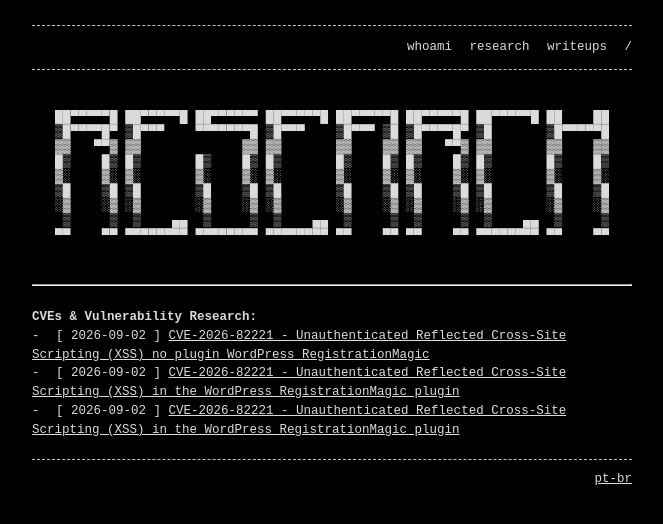
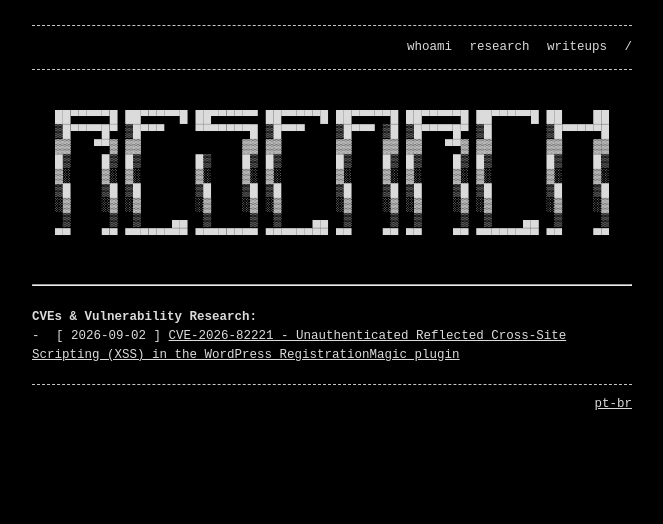
Before and after one commit to gabrielftanaka/tanaka.zone, a Jekyll site: the page built from en/research.md, in a window 1280 px wide. Shown: the top 524 px of the page, without its empty margins (308-971 px from the left). Built offline with Jekyll 4.4.1, drawn with Linux system fonts in a browser that asks for light colours.

Commit message:
fix bugs

````diff
--- a/_posts/2026-09-02-CVE-2026-82221.md
+++ b/_posts/2026-09-02-CVE-2026-82221.md
@@ -81,8 +81,6 @@ $data->active_tab_index = $distinct
     : (isset($request->req['rm_tab']) ? (int) $request->req['rm_tab'] : 0);
 ```
 
-<b>
-
 O campo `active_tab_index`, proveniente diretamente da entrada do usuário, deveria ter sido normalizado pela classe central de sanitização do plugin, `includes/class_rm_sanitizer.php`. No entanto, `activetab` não constava na allowlist de parâmetros forçados para inteiro via `absint()`:
 
 ```php
@@ -96,16 +94,13 @@ if (in_array($key, array(
 }
 ```
 
-<b>
-
-Como consequência, o valor chega intacto ao sink, dentro dos templates de renderização, onde é impresso **sem aspas**, como literal numérico, dentro de um bloco `<script>`:
+Como consequência, o valor chega intacto ao sink, dentro dos templates de renderização, onde é impresso **sem aspas**, como literal numérico, dentro de um bloco ```<script>```:
 
 ```php
 // v6.0.9.8 (vulnerável) — template_rm_registrations_view.php
 activeTabIndex: <?php echo esc_html($data->active_tab_index); ?>
 ```
 
-<b>
 
 
 ```php
@@ -116,9 +111,7 @@ redirecttosametab(<?php echo wp_kses_post((string)$data->active_tab_index); ?>);
 ```
 
 
-<b>
-
-O ponto central da falha é que `esc_html()` e `wp_kses_post()` são funções de *encoding* voltadas para **contexto HTML** — neutralizam apenas `< > & " '`. O sink real, entretanto, é um **literal JavaScript sem delimitadores de string**. Nesse contexto, caracteres como `;`, `(`, `)`, `/` e espaço não são neutralizados por essas funções, permitindo que o valor refletido encerre a expressão numérica esperada pelo parser JavaScript e injete código arbitrário controlado pelo atacante.
+O ponto central da falha é que `esc_html()` e `wp_kses_post()` são funções de *encoding* voltadas para **contexto HTML**, neutralizam apenas `< > & " '`. O sink real, entretanto, é um **literal JavaScript sem delimitadores de string**. Nesse contexto, caracteres como `;`, `(`, `)`, `/` e espaço não são neutralizados por essas funções, permitindo que o valor refletido encerre a expressão numérica esperada pelo parser JavaScript e injete código arbitrário controlado pelo atacante.
 
 ---
 
@@ -195,7 +188,7 @@ A Metagauss corrigiu essa vulnerabilidade na versão **6.0.9.9**, publicada em 2
 
 <b>
 
-A correção implementa uma abordagem em camadas para mitigar a vulnerabilidade. Inicialmente, o parâmetro `activetab` passa a integrar a allowlist de campos normalizados pelo sanitizador central, sendo convertido para inteiro logo na entrada da requisição. Em seguida, o controller passou a validar explicitamente, via `is_numeric()`, que o valor recebido é numérico antes de convertê-lo com `absint()`. Por fim, nos templates — o sink real do problema —, a função de escaping HTML foi substituída por `absint()`, adequada ao contexto de literal numérico dentro de JavaScript. Dessa forma, qualquer tentativa de inserir marcações HTML ou expressões JavaScript no lugar do índice de aba é automaticamente convertida para um valor inteiro, eliminando por completo o vetor de exploração da vulnerabilidade, independentemente da camada em que a validação seja observada.
+A correção implementa uma abordagem em camadas para mitigar a vulnerabilidade. Inicialmente, o parâmetro `activetab` passa a integrar a allowlist de campos normalizados pelo sanitizador central, sendo convertido para inteiro logo na entrada da requisição. Em seguida, o controller passou a validar explicitamente, via `is_numeric()`, que o valor recebido é numérico antes de convertê-lo com `absint()`. Por fim, nos templates, o sink real do problema, a função de escaping HTML foi substituída por `absint()`, adequada ao contexto de literal numérico dentro de JavaScript. Dessa forma, qualquer tentativa de inserir marcações HTML ou expressões JavaScript no lugar do índice de aba é automaticamente convertida para um valor inteiro, eliminando por completo o vetor de exploração da vulnerabilidade, independentemente da camada em que a validação seja observada.
 
 
 ---
--- a/_sass/base.scss
+++ b/_sass/base.scss
@@ -70,8 +70,8 @@ textarea { vertical-align: top; }
  * Code and syntax highlighting
  */
 .lineno { color: var(--code-color-1); margin-right: 15px; }
-figure.highlight { margin: 5px 0; }
-pre { background-color: var(--background-color);  border: none;  padding: 0;  margin: 0;  overflow:auto;  font-size: $base-font-size;  color: var(--text-color);  line-height: 1.7 !important;  font-family: $base-font-family !important; }
+figure.highlight { margin: 15px 0; }
+pre { background-color: var(--background-color);  border: none;  padding: 0;  margin: 15px 0;  overflow:auto;  font-size: $base-font-size;  color: var(--text-color);  line-height: 1.7 !important;  font-family: $base-font-family !important; }
 .highlight .hll { background-color: var(--code-color-2); }
 .highlight .c { color: var(--code-color-1); font-style: italic } /* Comment */
 .highlight .err { color: var(--code-color-3); background-color: var(--code-color-4); } /* Error */
--- a/en/research.md
+++ b/en/research.md
@@ -23,17 +23,6 @@ lang: en
 
 ### **CVEs & Vulnerability Research:**
 
-<ul>
-{% for post in site.categories.research %}
-  <li>
-    <span>[ {{ post.date | date: "%Y-%m-%d" }} ]</span>
-    <a href="{{ post.url }}">{{ post.title }}</a>
-  </li>
-{% else %}
-  <p>No research published yet.</p>
-{% endfor %}
-</ul>
-
 <ul style="list-style: none; padding-left: 0; margin: 0;">
 {% assign en_research = site.categories.research | where: "lang", "en" %}
 {% for post in en_research %}
````
Also changed, not shown: other parts of _posts/2026-09-02-CVE-2026-82221.md (+6 -6 lines), other parts of en/research.md (+1 -1 lines), research.md (+5 -4 lines).
